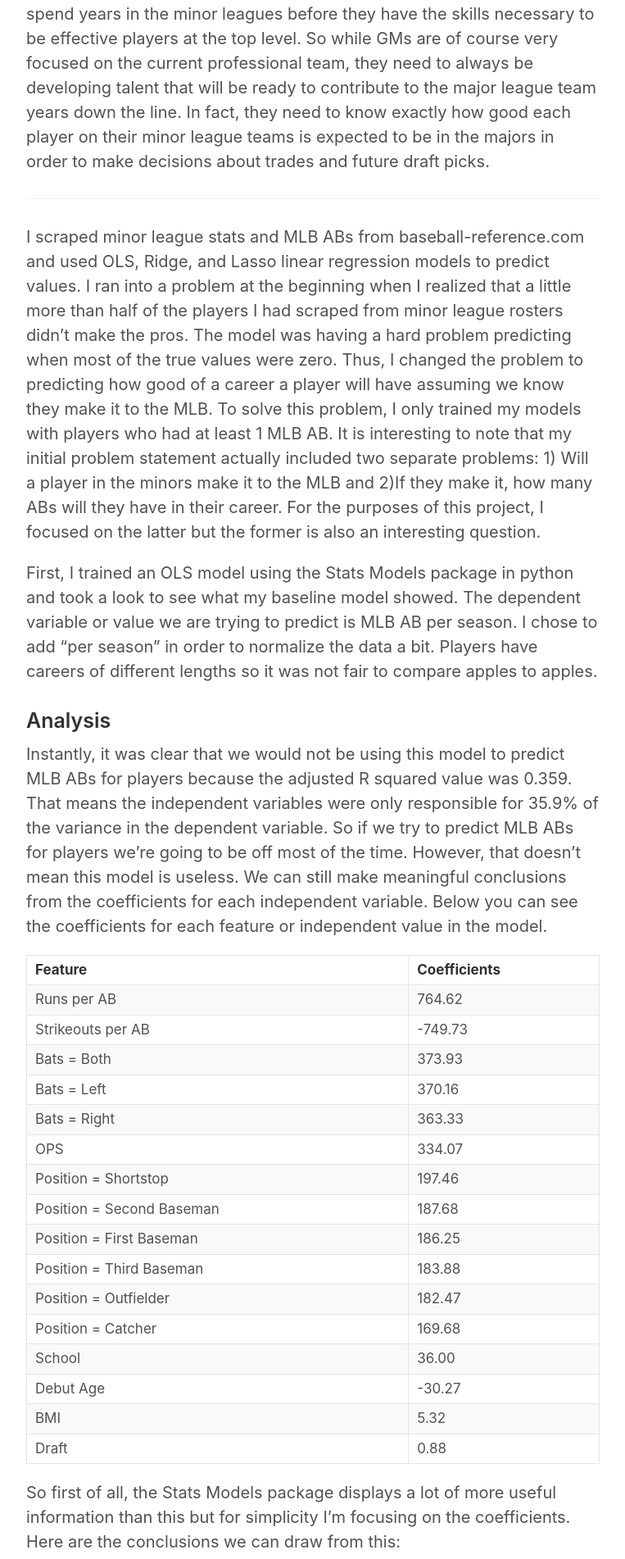
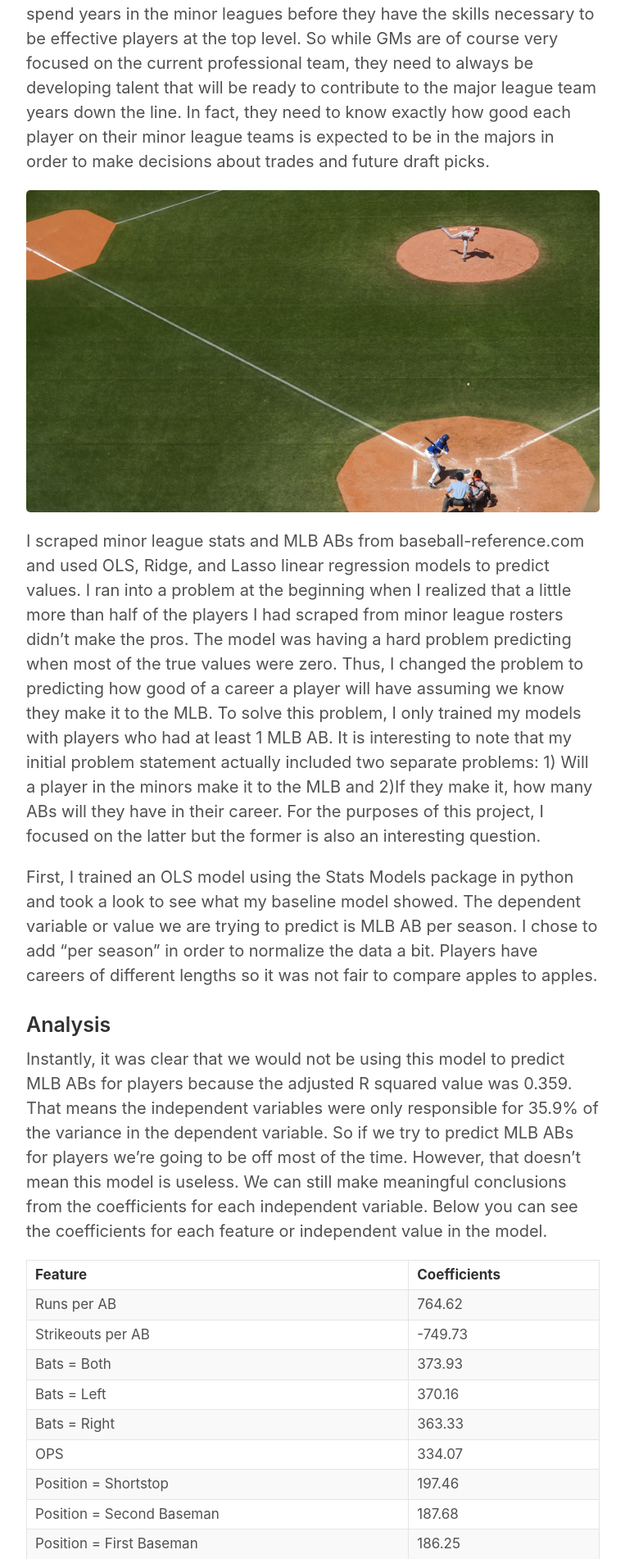
Before and after one commit to samirthanedar/samirthanedar.github.io, a Jekyll site: the page built from _posts/2020-04-20-MLB-Linear-Regression.md, in a window 1280 px wide. Shown: the part 461-2363 px from the top of the page at 82% size, without its empty margins (258-1021 px from the left). Built offline with Jekyll 4.4.1, drawn with Linux system fonts in a browser that asks for light colours.

Commit message:
Added a picture to Project 2 blog

```diff
--- a/_posts/2020-04-20-MLB-Linear-Regression.md
+++ b/_posts/2020-04-20-MLB-Linear-Regression.md
@@ -5,7 +5,7 @@ title: Interpreting Coefficients for MLB Linear Regression Models
 
 For my second project at Metis I decided to use linear regression to see if I could predict how good of a career a Major League Baseball (MLB) player would have based on their minor league statistics. I imagined that I had been asked to do this by a professional baseball General Manager (GM). This is useful because the teams draft 18-20 year olds who need to spend years in the minor leagues before they have the skills necessary to be effective players at the top level. So while GMs are of course very focused on the current professional team, they need to always be developing talent that will be ready to contribute to the major league team years down the line. In fact, they need to know exactly how good each player on their minor league teams is expected to be in the majors in order to make decisions about trades and future draft picks.
 
------
+![baseball_player_at_bat](/images/baseball_players_at_bat.jpg)
 
 I scraped minor league stats and MLB ABs from baseball-reference.com and used OLS, Ridge, and Lasso linear regression models to predict values. I ran into a problem at the beginning when I realized that a little more than half of the players I had scraped from minor league rosters didn’t make the pros. The model was having a hard problem predicting when most of the true values were zero. Thus, I changed the problem to predicting how good of a career a player will have assuming we know they make it to the MLB. To solve this problem, I only trained my models with players who had at least 1 MLB AB. It is interesting to note that my initial problem statement actually included two separate problems: 1) Will a player in the minors make it to the MLB and 2)If they make it, how many ABs will they have in their career. For the purposes of this project, I focused on the latter but the former is also an interesting question.
 
```
Also changed, not shown: images/baseball_players_at_bat.jpg (added), 1 other file.
